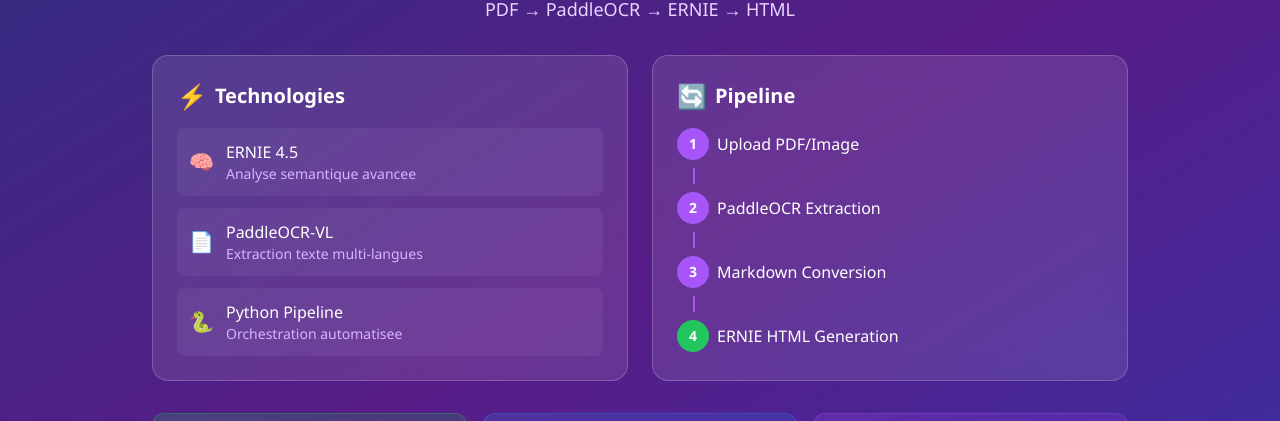
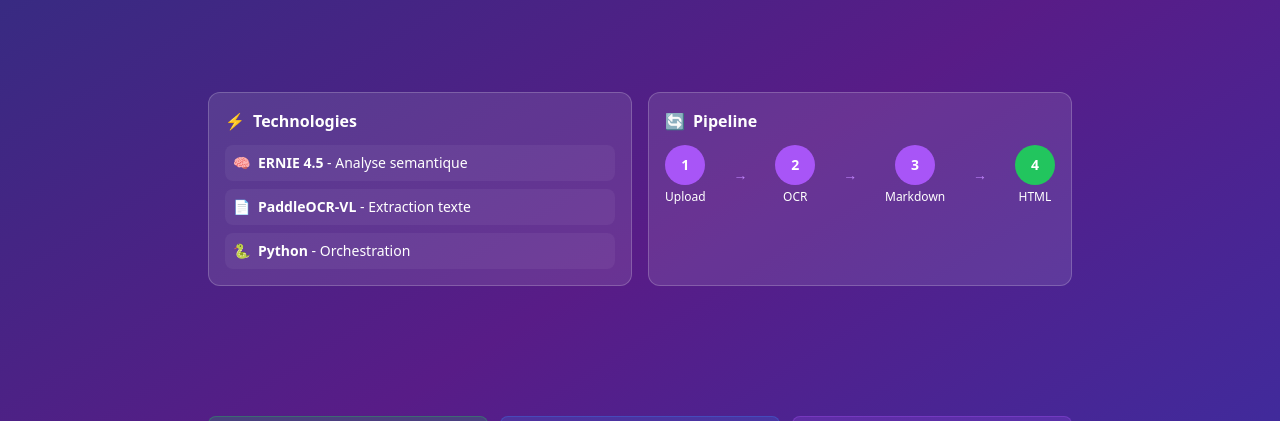
Before and after one commit to Turbo31150/ernie-challenge, a plain HTML site: page index.html in a window 1280 px wide. Shown: the part 149-570 px from the top of the page. Drawn offline with nearby package versions, Linux system fonts and the light colour scheme.

Commit message:
Ultra compact: fits entire screen

```diff
--- a/index.html
+++ b/index.html
@@ -5,109 +5,95 @@
     <meta name="viewport" content="width=device-width, initial-scale=1.0">
     <title>ERNIE AI Challenge 2025</title>
     <script src="https://cdn.tailwindcss.com"></script>
-    <style>
-        body { font-family: 'Segoe UI', system-ui, sans-serif; }
-    </style>
 </head>
-<body class="bg-gradient-to-br from-indigo-900 via-purple-900 to-indigo-800 min-h-screen text-white">
+<body class="bg-gradient-to-br from-indigo-900 via-purple-900 to-indigo-800 h-screen text-white overflow-hidden">
 
-    <!-- Hero Section Compact -->
-    <div class="max-w-5xl mx-auto px-6 py-8">
+    <div class="max-w-4xl mx-auto px-4 py-4 h-full flex flex-col justify-between">
 
-        <!-- Header -->
-        <header class="text-center mb-8">
-            <div class="inline-flex items-center gap-3 bg-white/10 backdrop-blur-sm rounded-full px-6 py-2 mb-4">
-                <span class="text-2xl">🤖</span>
-                <span class="text-sm font-medium text-purple-200">ERNIE AI Developer Challenge 2025</span>
+        <!-- Header Compact -->
+        <header class="text-center">
+            <div class="inline-flex items-center gap-2 bg-white/10 rounded-full px-4 py-1 mb-2 text-sm">
+                <span>🤖</span>
+                <span class="text-purple-200">ERNIE AI Developer Challenge 2025</span>
             </div>
-            <h1 class="text-4xl font-bold mb-2 bg-gradient-to-r from-white to-purple-200 bg-clip-text text-transparent">
+            <h1 class="text-3xl font-bold bg-gradient-to-r from-white to-purple-200 bg-clip-text text-transparent">
                 Document Intelligence Platform
             </h1>
-            <p class="text-purple-200 text-lg">PDF → PaddleOCR → ERNIE → HTML</p>
+            <p class="text-purple-300 text-sm mt-1">PDF → PaddleOCR → ERNIE → HTML</p>
         </header>
 
-        <!-- Main Grid -->
-        <div class="grid md:grid-cols-2 gap-6 mb-8">
+        <!-- Main Grid Compact -->
+        <div class="grid grid-cols-2 gap-4">
 
-            <!-- Technologies Card -->
-            <div class="bg-white/10 backdrop-blur-md rounded-2xl p-6 border border-white/20">
-                <h2 class="text-xl font-semibold mb-4 flex items-center gap-2">
-                    <span class="text-2xl">⚡</span> Technologies
+            <!-- Technologies -->
+            <div class="bg-white/10 rounded-xl p-4 border border-white/20">
+                <h2 class="text-base font-semibold mb-3 flex items-center gap-2">
+                    <span>⚡</span> Technologies
                 </h2>
-                <div class="space-y-3">
-                    <div class="flex items-center gap-3 bg-white/5 rounded-lg p-3">
-                        <span class="text-xl">🧠</span>
-                        <div>
-                            <p class="font-medium">ERNIE 4.5</p>
-                            <p class="text-sm text-purple-300">Analyse semantique avancee</p>
-                        </div>
+                <div class="space-y-2 text-sm">
+                    <div class="flex items-center gap-2 bg-white/5 rounded-lg p-2">
+                        <span>🧠</span>
+                        <span><b>ERNIE 4.5</b> - Analyse semantique</span>
                     </div>
-                    <div class="flex items-center gap-3 bg-white/5 rounded-lg p-3">
-                        <span class="text-xl">📄</span>
-                        <div>
-                            <p class="font-medium">PaddleOCR-VL</p>
-                            <p class="text-sm text-purple-300">Extraction texte multi-langues</p>
-                        </div>
+                    <div class="flex items-center gap-2 bg-white/5 rounded-lg p-2">
+                        <span>📄</span>
+                        <span><b>PaddleOCR-VL</b> - Extraction texte</span>
                     </div>
-                    <div class="flex items-center gap-3 bg-white/5 rounded-lg p-3">
-                        <span class="text-xl">🐍</span>
-                        <div>
-                            <p class="font-medium">Python Pipeline</p>
-                            <p class="text-sm text-purple-300">Orchestration automatisee</p>
-                        </div>
+                    <div class="flex items-center gap-2 bg-white/5 rounded-lg p-2">
+                        <span>🐍</span>
+                        <span><b>Python</b> - Orchestration</span>
                     </div>
                 </div>
             </div>
 
-            <!-- Pipeline Card -->
-            <div class="bg-white/10 backdrop-blur-md rounded-2xl p-6 border border-white/20">
-                <h2 class="text-xl font-semibold mb-4 flex items-center gap-2">
-                    <span class="text-2xl">🔄</span> Pipeline
+            <!-- Pipeline -->
+            <div class="bg-white/10 rounded-xl p-4 border border-white/20">
+                <h2 class="text-base font-semibold mb-3 flex items-center gap-2">
+                    <span>🔄</span> Pipeline
                 </h2>
-                <div class="space-y-2">
-                    <div class="flex items-center gap-2">
-                        <div class="w-8 h-8 bg-purple-500 rounded-full flex items-center justify-center text-sm font-bold">1</div>
-                        <span>Upload PDF/Image</span>
+                <div class="flex items-center justify-between text-sm">
+                    <div class="text-center">
+                        <div class="w-10 h-10 bg-purple-500 rounded-full flex items-center justify-center font-bold mx-auto">1</div>
+                        <p class="mt-1 text-xs">Upload</p>
                     </div>
-                    <div class="w-0.5 h-4 bg-purple-500 ml-4"></div>
-                    <div class="flex items-center gap-2">
-                        <div class="w-8 h-8 bg-purple-500 rounded-full flex items-center justify-center text-sm font-bold">2</div>
-                        <span>PaddleOCR Extraction</span>
+                    <div class="text-purple-400">→</div>
+                    <div class="text-center">
+                        <div class="w-10 h-10 bg-purple-500 rounded-full flex items-center justify-center font-bold mx-auto">2</div>
+                        <p class="mt-1 text-xs">OCR</p>
                     </div>
-                    <div class="w-0.5 h-4 bg-purple-500 ml-4"></div>
-                    <div class="flex items-center gap-2">
-                        <div class="w-8 h-8 bg-purple-500 rounded-full flex items-center justify-center text-sm font-bold">3</div>
-                        <span>Markdown Conversion</span>
+                    <div class="text-purple-400">→</div>
+                    <div class="text-center">
+                        <div class="w-10 h-10 bg-purple-500 rounded-full flex items-center justify-center font-bold mx-auto">3</div>
+                        <p class="mt-1 text-xs">Markdown</p>
                     </div>
-                    <div class="w-0.5 h-4 bg-purple-500 ml-4"></div>
-                    <div class="flex items-center gap-2">
-                        <div class="w-8 h-8 bg-green-500 rounded-full flex items-center justify-center text-sm font-bold">4</div>
-                        <span>ERNIE HTML Generation</span>
+                    <div class="text-purple-400">→</div>
+                    <div class="text-center">
+                        <div class="w-10 h-10 bg-green-500 rounded-full flex items-center justify-center font-bold mx-auto">4</div>
+                        <p class="mt-1 text-xs">HTML</p>
                     </div>
                 </div>
             </div>
         </div>
 
-        <!-- Metrics Row -->
-        <div class="grid grid-cols-3 gap-4 mb-8">
-            <div class="bg-gradient-to-br from-green-500/20 to-green-600/20 backdrop-blur-md rounded-xl p-4 text-center border border-green-500/30">
-                <div class="text-3xl font-bold text-green-400">96.8%</div>
-                <div class="text-sm text-green-200">Precision OCR</div>
+        <!-- Metrics Compact -->
+        <div class="grid grid-cols-3 gap-3">
+            <div class="bg-green-500/20 rounded-lg p-3 text-center border border-green-500/30">
+                <div class="text-2xl font-bold text-green-400">96.8%</div>
+                <div class="text-xs text-green-200">Precision</div>
             </div>
-            <div class="bg-gradient-to-br from-blue-500/20 to-blue-600/20 backdrop-blur-md rounded-xl p-4 text-center border border-blue-500/30">
-                <div class="text-3xl font-bold text-blue-400">2.3s</div>
-                <div class="text-sm text-blue-200">Par document</div>
+            <div class="bg-blue-500/20 rounded-lg p-3 text-center border border-blue-500/30">
+                <div class="text-2xl font-bold text-blue-400">2.3s</div>
+                <div class="text-xs text-blue-200">Par doc</div>
             </div>
-            <div class="bg-gradient-to-br from-purple-500/20 to-purple-600/20 backdrop-blur-md rounded-xl p-4 text-center border border-purple-500/30">
-                <div class="text-3xl font-bold text-purple-400">80+</div>
-                <div class="text-sm text-purple-200">Langues</div>
+            <div class="bg-purple-500/20 rounded-lg p-3 text-center border border-purple-500/30">
+                <div class="text-2xl font-bold text-purple-400">80+</div>
+                <div class="text-xs text-purple-200">Langues</div>
             </div>
         </div>
 
-        <!-- Footer -->
-        <footer class="text-center text-purple-300 text-sm">
-            <p>Powered by <strong>ERNIE 4.5</strong> + <strong>PaddleOCR-VL</strong> | ERNIE AI Challenge 2025</p>
-            <p class="mt-1 text-purple-400">github.com/Turbo31150/ernie-challenge</p>
+        <!-- Footer Compact -->
+        <footer class="text-center text-purple-400 text-xs">
+            <p><b>ERNIE 4.5</b> + <b>PaddleOCR-VL</b> | github.com/Turbo31150/ernie-challenge</p>
         </footer>
 
     </div>
```
